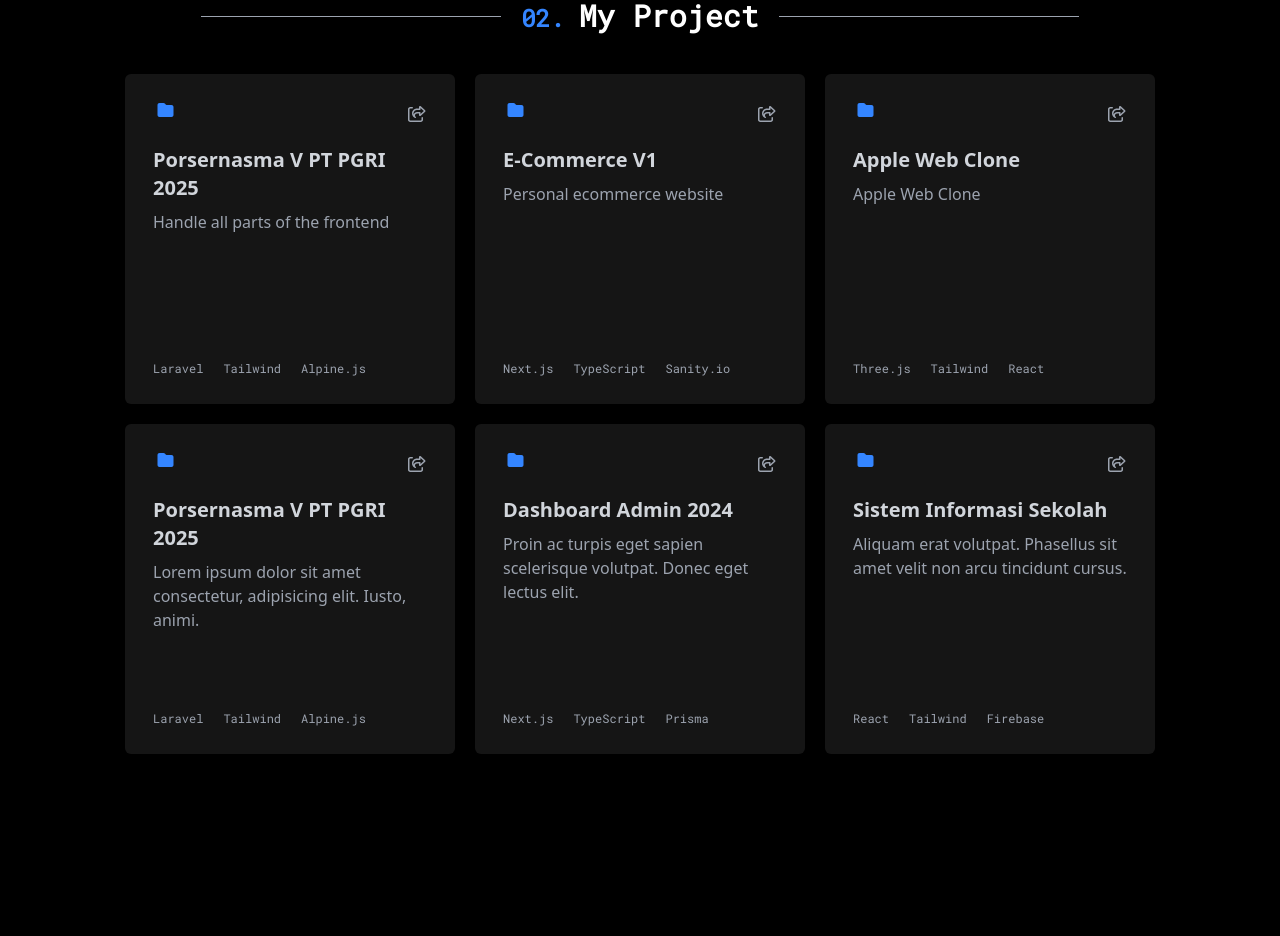
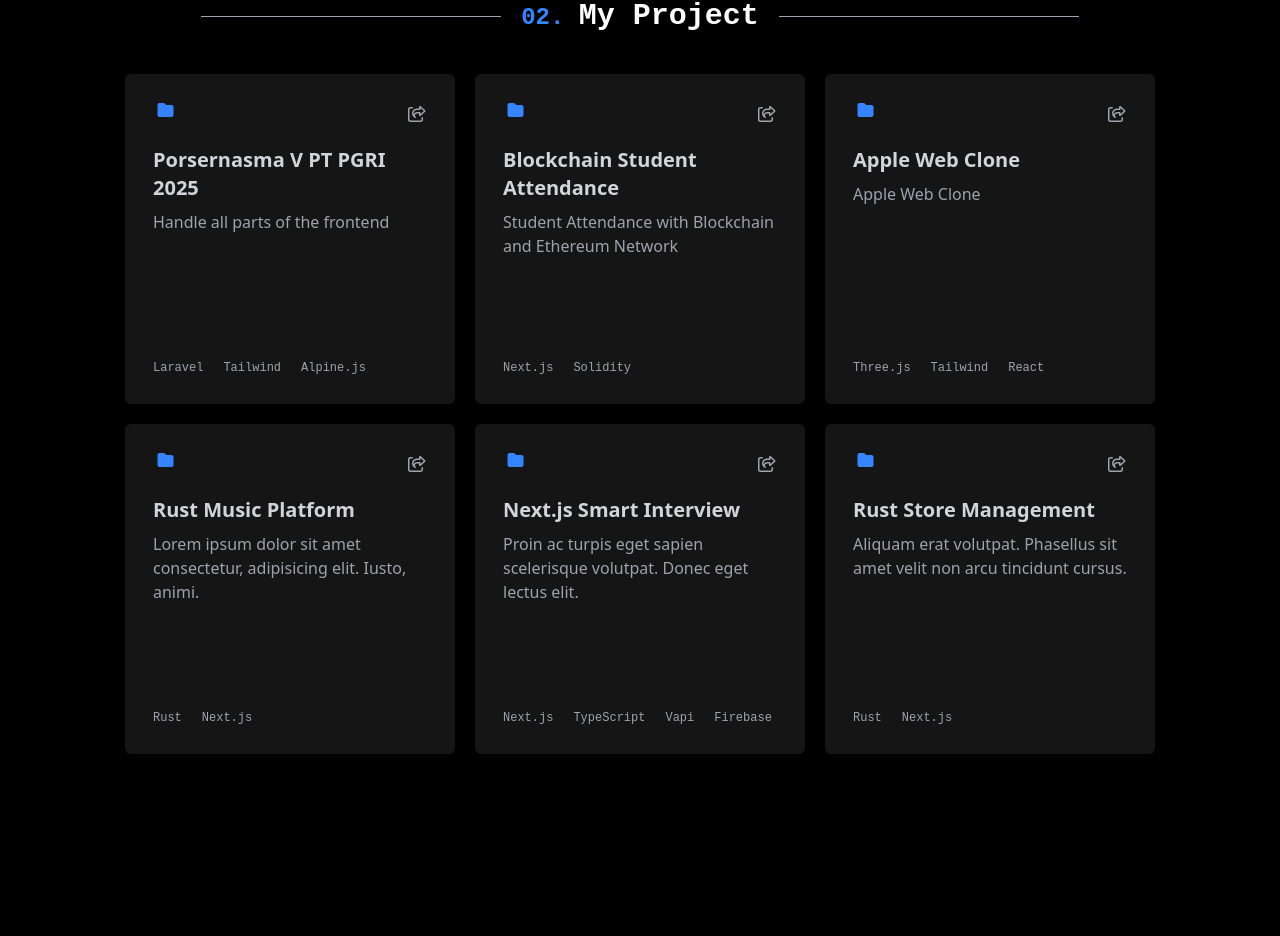
Before and after one commit to afzzrdn/afzaal.com-v2, a Next.js app: page / in a window 1280 px wide. Shown: the part 1388-2324 px from the top of the page. Built offline with nearby package versions, Linux system fonts and the light colour scheme.

Commit message:
fix: deployment issues

```diff
--- a/app/components/Hero.tsx
+++ b/app/components/Hero.tsx
@@ -1,14 +1,6 @@
 'use client'
-import React, { useEffect, useRef } from 'react'
-import Image from 'next/image'
-import { gsap } from 'gsap'
-import ScrollTrigger from 'gsap/ScrollTrigger'
-import { Roboto_Mono } from 'next/font/google'
+import React from 'react'
 
-const roboto = Roboto_Mono({
-  weight: '400',
-  subsets: ['latin'],
-})
 
 const Hero = () => {
   return (
--- a/app/components/Navbar.tsx
+++ b/app/components/Navbar.tsx
@@ -1,4 +1,5 @@
 "use client"
+import Link from "next/link";
 import React, { useState, useEffect } from "react";
 
 const Navbar = () => {
@@ -33,9 +34,9 @@ const Navbar = () => {
             showNavbar ? "translate-y-0" : "-translate-y-full"
           }`}
       >
-        <a href="/" className="text-xl md:text-3xl text-[#3485ff]">
+        <Link href="/" className="text-xl md:text-3xl text-[#3485ff]">
           村田
-        </a>
+        </Link>
         <button
           className="md:hidden text-white text-xl z-[100]"
           onClick={toggleMenu}
--- a/app/layout.tsx
+++ b/app/layout.tsx
@@ -1,5 +1,4 @@
 import type { Metadata } from "next";
-import { Roboto_Mono,  } from 'next/font/google'
 import "./globals.css";
 import Navbar from "./components/Navbar";
 import BackgroundGlow from "./components/sub/BackgroundGlow";
--- a/utils/Project.ts
+++ b/utils/Project.ts
@@ -12,41 +12,41 @@ export const projectData: Project[] = [
     title: "Porsernasma V PT PGRI 2025",
     description: "Handle all parts of the frontend",
     techStack: ["Laravel", "Tailwind", "Alpine.js"],
-    link: "https://example.com/project1",
+    link: "https://porsenasma.unipma.ac.id",
   },
   {
     id: 2,
-    title: "E-Commerce V1",
-    description: "Personal ecommerce website",
-    techStack: ["Next.js", "TypeScript", "Sanity.io"],
-    link: "https://afzaal-commerce.vercel.app/",
+    title: "Blockchain Student Attendance",
+    description: "Student Attendance with Blockchain and Ethereum Network",
+    techStack: ["Next.js", "Solidity"],
+    link: "https://github.com/afzzrdn",
   },
   {
     id: 3,
     title: "Apple Web Clone",
     description: "Apple Web Clone",
     techStack: ["Three.js", "Tailwind", "React"],
-    link: "https://apple-web-kappa.vercel.app",
+    link: "https://github.com/afzzrdn",
   },
   {
     id: 4,
-    title: "Porsernasma V PT PGRI 2025",
+    title: "Rust Music Platform",
     description: "Lorem ipsum dolor sit amet consectetur, adipisicing elit. Iusto, animi.",
-    techStack: ["Laravel", "Tailwind", "Alpine.js"],
-    link: "https://example.com/project1",
+    techStack: ["Rust", "Next.js"],
+    link: "https://github.com/afzzrdn",
   },
   {
     id: 5,
-    title: "Dashboard Admin 2024",
+    title: "Next.js Smart Interview",
     description: "Proin ac turpis eget sapien scelerisque volutpat. Donec eget lectus elit.",
-    techStack: ["Next.js", "TypeScript", "Prisma"],
-    link: "https://example.com/project2",
+    techStack: ["Next.js", "TypeScript", "Vapi", "Firebase"],
+    link: "https://github.com/afzzrdn",
   },
   {
     id: 6,
-    title: "Sistem Informasi Sekolah",
+    title: "Rust Store Management",
     description: "Aliquam erat volutpat. Phasellus sit amet velit non arcu tincidunt cursus.",
-    techStack: ["React", "Tailwind", "Firebase"],
-    link: "https://example.com/project3",
+    techStack: ["Rust", "Next.js"],
+    link: "https://github.com/afzzrdn",
   },
 ];
```
